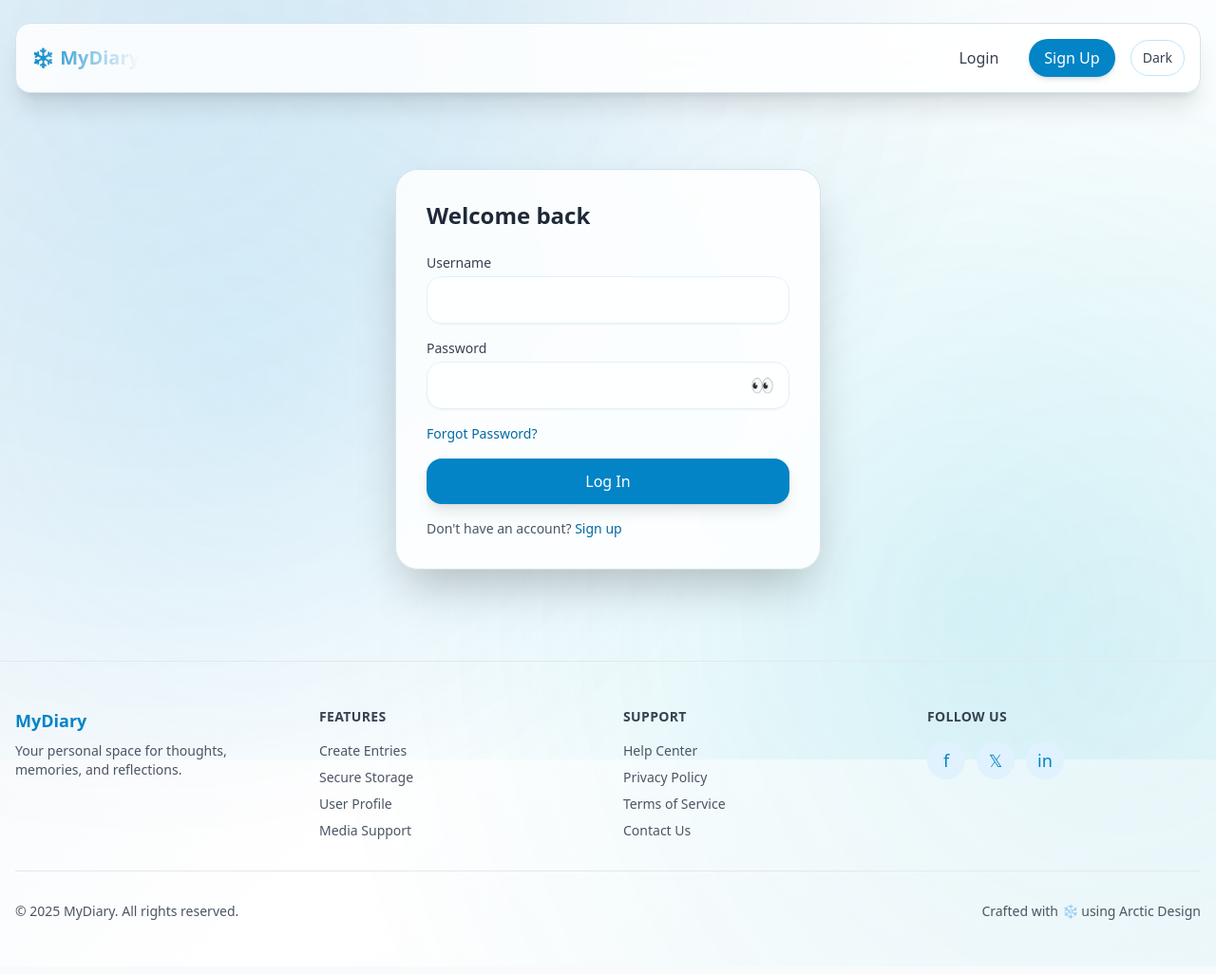
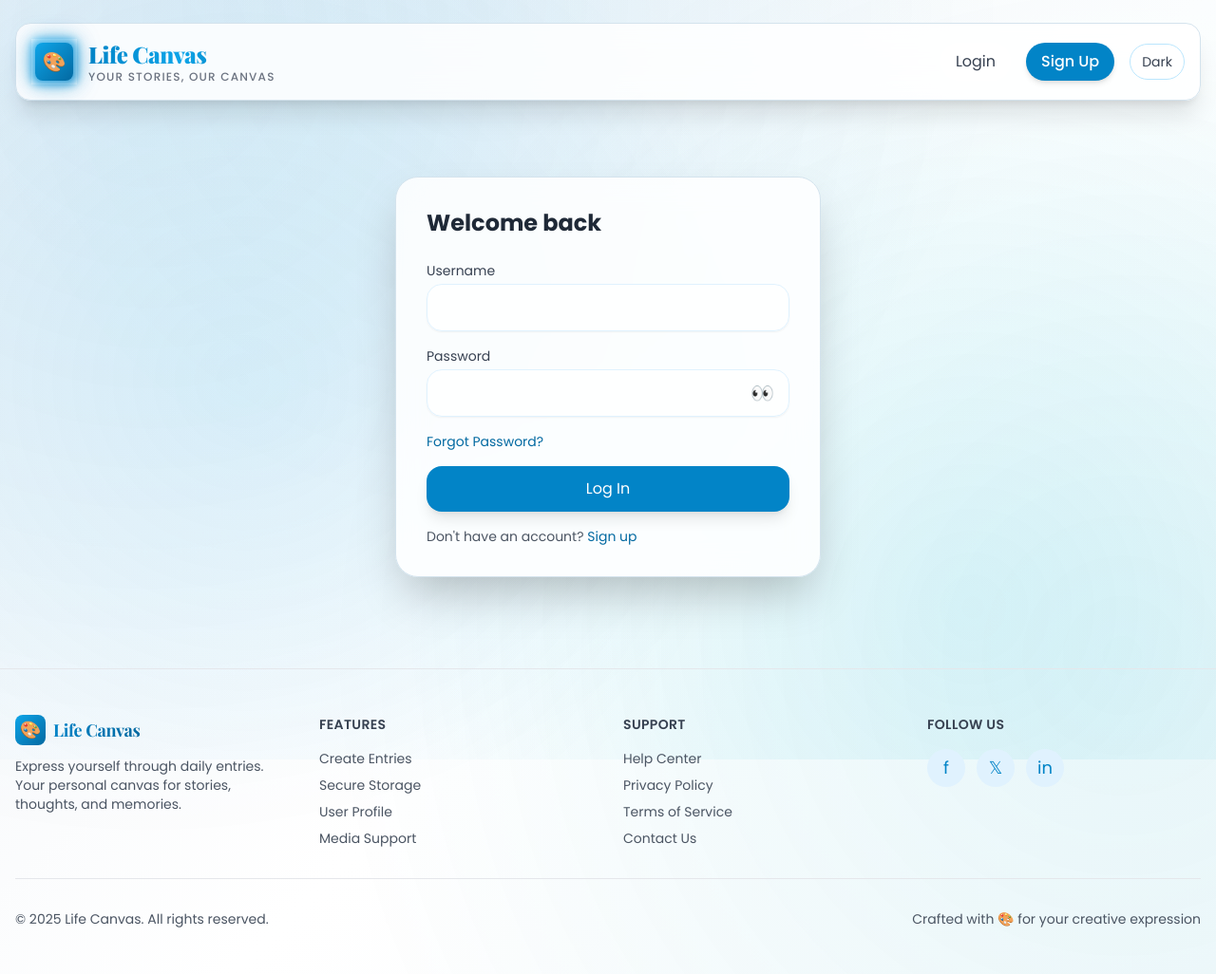
Before and after one commit to MisbahKhan0009/test-test, a PHP site: page /index.php in a window 1280 px wide. Shown: the whole page at 95% size. Run offline with PHP 8.4, Linux system fonts and the light colour scheme; some libraries are stand-ins or nearby versions.

Commit message:
Enhance UI: Added logo animations, improved footer branding, and updated typography for a cohesive design.

```diff
--- a/assets/css/theme.css
+++ b/assets/css/theme.css
@@ -265,3 +265,45 @@ html { scroll-behavior: smooth; }
   }
   body::after { animation: none; }
 }
+
+/* Logo Animation */
+@keyframes logoGlow {
+  0%, 100% { box-shadow: 0 0 20px rgba(2, 132, 199, 0.3); }
+  50% { box-shadow: 0 0 30px rgba(2, 132, 199, 0.6); }
+}
+
+@keyframes logoBounce {
+  0%, 100% { transform: translateY(0); }
+  50% { transform: translateY(-2px); }
+}
+
+/* Enhanced Font Definitions */
+@supports (font-family: 'Playfair Display') {
+  body {
+    font-family: 'Poppins', sans-serif;
+  }
+
+  .font-display {
+    font-family: 'Playfair Display', serif;
+  }
+}
+
+/* Logo Styling */
+nav a[href*="dashboard"] .relative {
+  animation: logoGlow 3s ease-in-out infinite;
+}
+
+nav a[href*="dashboard"]:hover .relative {
+  animation: logoGlow 1.5s ease-in-out infinite;
+}
+
+/* Fancy gradient text for logo */
+.font-display {
+  letter-spacing: -0.02em;
+  font-weight: 900;
+}
+
+/* Title styling */
+body {
+  font-family: 'Poppins', sans-serif;
+}
--- a/partials/footer.php
+++ b/partials/footer.php
@@ -6,9 +6,12 @@
       <div class="grid grid-cols-1 md:grid-cols-4 gap-8 mb-8">
         <!-- Brand -->
         <div>
-          <h3 class="text-lg font-bold text-primary-600 mb-2">MyDiary</h3>
+          <div class="flex items-center gap-2 mb-3">
+            <div class="w-8 h-8 bg-gradient-to-br from-primary-500 to-primary-700 rounded-lg flex items-center justify-center text-white text-lg">🎨</div>
+            <h3 class="font-display text-lg font-bold bg-gradient-to-r from-primary-600 to-primary-700 bg-clip-text text-transparent">Life Canvas</h3>
+          </div>
           <p class="text-sm text-gray-600 dark:text-gray-400">
-            Your personal space for thoughts, memories, and reflections.
+            Express yourself through daily entries. Your personal canvas for stories, thoughts, and memories.
           </p>
         </div>
 
@@ -54,8 +57,8 @@
       <!-- Divider -->
       <div class="border-t border-current/10 pt-8 mt-8">
         <div class="flex flex-col md:flex-row items-center justify-between text-sm text-gray-600 dark:text-gray-400">
-          <p>&copy; 2025 MyDiary. All rights reserved.</p>
-          <p>Crafted with ❄️ using Arctic Design</p>
+          <p>&copy; 2025 Life Canvas. All rights reserved.</p>
+          <p>Crafted with 🎨 for your creative expression</p>
         </div>
       </div>
     </div>
--- a/partials/head.php
+++ b/partials/head.php
@@ -7,13 +7,21 @@ $flashes = consume_flashes();
 <head>
   <meta charset="UTF-8" />
   <meta name="viewport" content="width=device-width, initial-scale=1.0" />
-  <title><?php echo isset($pageTitle) ? e($pageTitle) . ' • ' : ''; ?>Diary App</title>
+  <title><?php echo isset($pageTitle) ? e($pageTitle) . ' • ' : ''; ?>Life Canvas</title>
+  <!-- Google Fonts for fancy typography -->
+  <link rel="preconnect" href="https://fonts.googleapis.com">
+  <link rel="preconnect" href="https://fonts.gstatic.com" crossorigin>
+  <link href="https://fonts.googleapis.com/css2?family=Playfair+Display:wght@700;800;900&family=Poppins:wght@300;400;500;600;700&display=swap" rel="stylesheet">
   <script src="https://cdn.tailwindcss.com"></script>
   <script>
     tailwind.config = {
       darkMode: 'class',
       theme: {
         extend: {
+          fontFamily: {
+            'display': ['Playfair Display', 'serif'],
+            'body': ['Poppins', 'sans-serif'],
+          },
           colors: {
             primary: {
               50: '#f0f9ff',
--- a/partials/nav.php
+++ b/partials/nav.php
@@ -7,8 +7,25 @@ $base = rtrim(app_base_url(), '/');
 <nav class="w-full">
   <div class="container mx-auto px-4 pt-6 pb-4">
     <div class="glass rounded-2xl shadow-xl p-4 flex items-center justify-between">
-      <a href="<?php echo e($base); ?>/dashboard.php" class="text-xl font-bold bg-gradient-to-r from-primary-600 to-accent bg-clip-text text-transparent hover:from-primary-700 hover:to-primary-600 transition">
-        ❄️ MyDiary
+      <!-- Fancy Logo -->
+      <a href="<?php echo e($base); ?>/dashboard.php" class="flex items-center gap-3 hover:opacity-90 transition group">
+        <!-- Logo Icon with gradient and artistic elements -->
+        <div class="relative w-12 h-12 flex items-center justify-center">
+          <div class="absolute inset-0 bg-gradient-to-br from-primary-400 to-primary-600 rounded-lg opacity-80 group-hover:opacity-100 transition blur-sm"></div>
+          <div class="relative bg-gradient-to-br from-primary-500 to-primary-700 rounded-lg w-10 h-10 flex items-center justify-center text-white text-xl font-bold shadow-lg">
+            🎨
+          </div>
+        </div>
+
+        <!-- Fancy Logo Text -->
+        <div class="flex flex-col leading-tight">
+          <span class="font-display text-2xl font-black bg-gradient-to-r from-primary-600 via-primary-500 to-primary-700 bg-clip-text text-transparent group-hover:from-primary-700 group-hover:to-primary-600 transition">
+            Life Canvas
+          </span>
+          <span class="font-body text-xs text-gray-500 dark:text-gray-400 tracking-widest uppercase font-medium">
+            Your Stories, Our Canvas
+          </span>
+        </div>
       </a>
       <div class="flex items-center gap-2 md:gap-4 flex-wrap justify-end">
         <?php if ($authed): ?>
```
